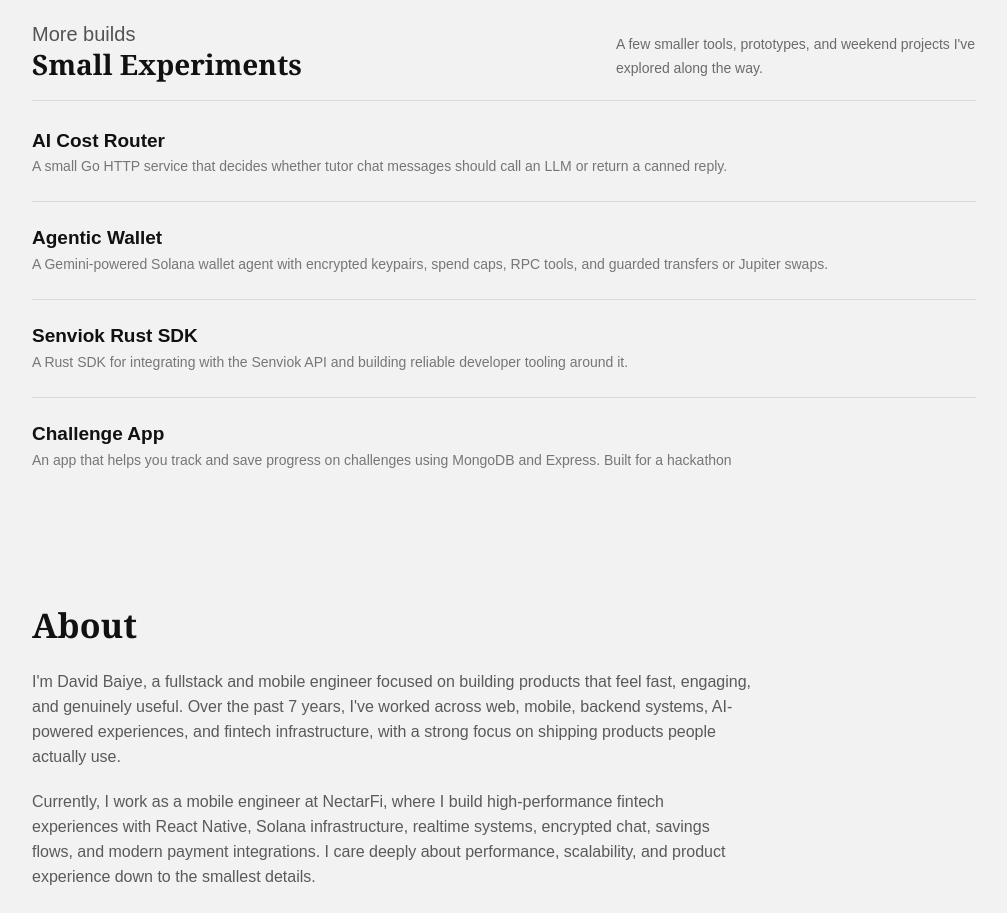
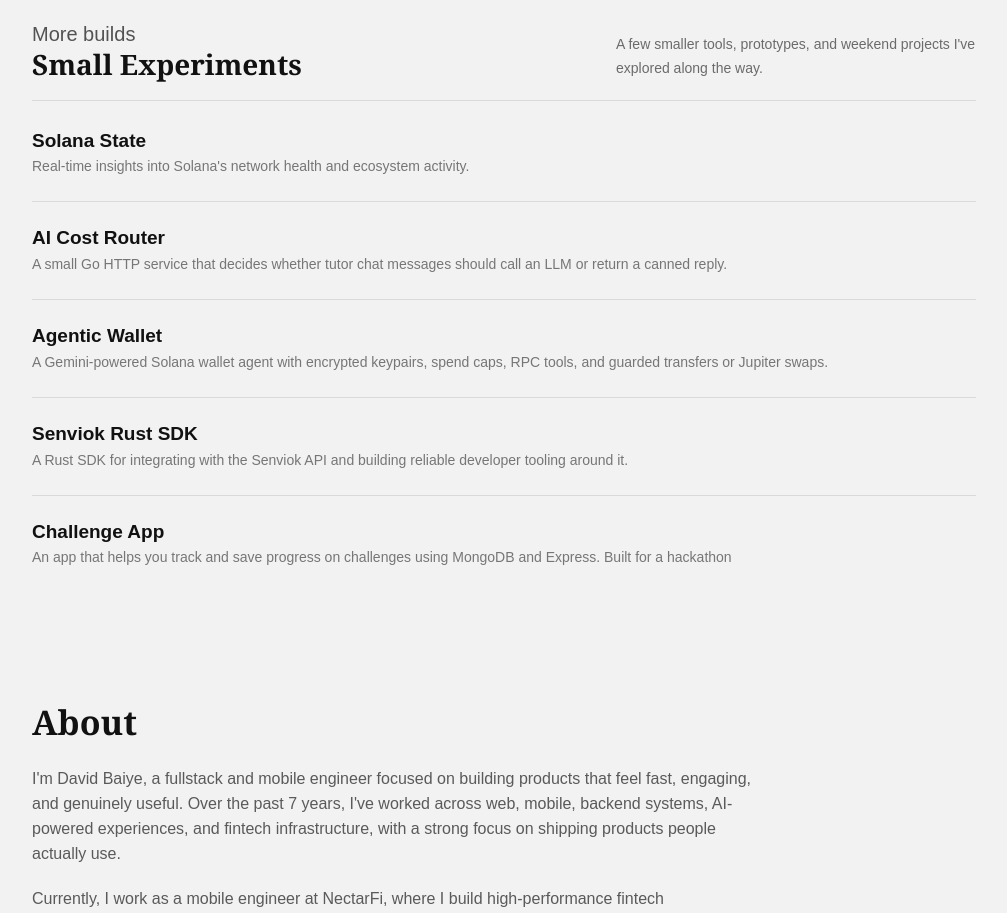
Before and after one commit to dovidmoishe/portfolio, a Next.js app: page / in a window 1280 px wide. Shown: the part 1540-2453 px from the top of the page, without its empty margins (132-1139 px from the left). Built offline with nearby package versions, Linux system fonts and the light colour scheme; no server answers; some icons are missing; a web font is replaced by a local one.

Commit message:
feat: Add solana state project

```diff
--- a/src/features/projects/service.ts
+++ b/src/features/projects/service.ts
@@ -21,8 +21,7 @@ export function createProjectsViewModel(): ProjectsViewModel {
           { name: "NestJS", icon: "nestjs" },
           { name: "PostgreSQL", icon: "postgresql" },
           { name: "Redis", icon: "redis" },
-          { name: "Supabase", icon: "supabase" }
-
+          { name: "Supabase", icon: "supabase" },
         ],
         link: "https://edulearn.fun",
         previewImage: "/projects/edulearn.png",
@@ -46,7 +45,7 @@ export function createProjectsViewModel(): ProjectsViewModel {
           { name: "TypeScript", icon: "typescript" },
           { name: "Web3Auth", icon: "web3auth" },
           { name: "TailwindCSS", icon: "tailwindcss" },
-          { name: "AntD", icon: "antdesign" }
+          { name: "AntD", icon: "antdesign" },
         ],
         link: "https://isitsafe.io",
         previewImage: "/projects/isitsafe.png",
@@ -82,7 +81,8 @@ export function createProjectsViewModel(): ProjectsViewModel {
         name: "NectarFi",
         description:
           "A fintech experience for moving, saving, and managing money across modern payment rails.",
-        shortDescription: "Modern fintech experiences for moving and saving money.",
+        shortDescription:
+          "Modern fintech experiences for moving and saving money.",
         fullDescription:
           "NectarFi is a fintech product focused on making modern money movement, savings, and payment experiences feel simple and reliable.",
         year: "2026",
@@ -103,7 +103,8 @@ export function createProjectsViewModel(): ProjectsViewModel {
         name: "SteadyXchange",
         description:
           "A straightforward exchange experience for digital assets and everyday users.",
-        shortDescription: "A straightforward exchange experience for digital assets.",
+        shortDescription:
+          "A straightforward exchange experience for digital assets.",
         fullDescription:
           "SteadyXchange is an exchange product designed to make digital asset transactions more approachable for everyday users.",
         year: "2024",
@@ -119,6 +120,31 @@ export function createProjectsViewModel(): ProjectsViewModel {
         logoSrc: "/work/steadyxchange.ico",
         collection: "selected",
       },
+
+      {
+        slug: "solana-state",
+        name: "Solana State",
+        description:
+          "An automated intelligence dashboard for monitoring Solana's network health, ecosystem activity, and key on-chain metrics.",
+        shortDescription:
+          "Real-time insights into Solana's network health and ecosystem activity.",
+        fullDescription:
+          "Solana State is an automated network intelligence dashboard that aggregates and analyzes key Solana metrics across network performance, validators, economic activity, and ecosystem growth. It transforms raw on-chain and ecosystem data into a clear, continuously updated view of the current state of Solana.",
+        year: "2026",
+        type: "Solana Infrastructure",
+        client: "Open Source",
+        technologies: [
+          { name: "Next.js", icon: "nextjs" },
+          { name: "TypeScript", icon: "typescript" },
+          { name: "Python", icon: "python" },
+          { name: "Solana", icon: "solana" },
+          { name: "Web3", icon: "web3" },
+        ],
+        link: "https://solana.itsdavetech.me/",
+        previewImage: "/projects/solana-state.png",
+        collection: "experiment",
+      },
+
       {
         slug: "ai-cost-router",
         name: "AI Cost Router",
@@ -129,9 +155,7 @@ export function createProjectsViewModel(): ProjectsViewModel {
         year: "2026",
         type: "AI Infrastructure",
         client: "Open Source",
-        technologies: [
-          { name: "Go", icon: "go" },
-        ],
+        technologies: [{ name: "Go", icon: "go" }],
         link: "https://github.com/dovidmoishe/ai-cost-router",
         previewImage: "/projects/ai-cost-router.svg",
         previewFit: "contain",
```
